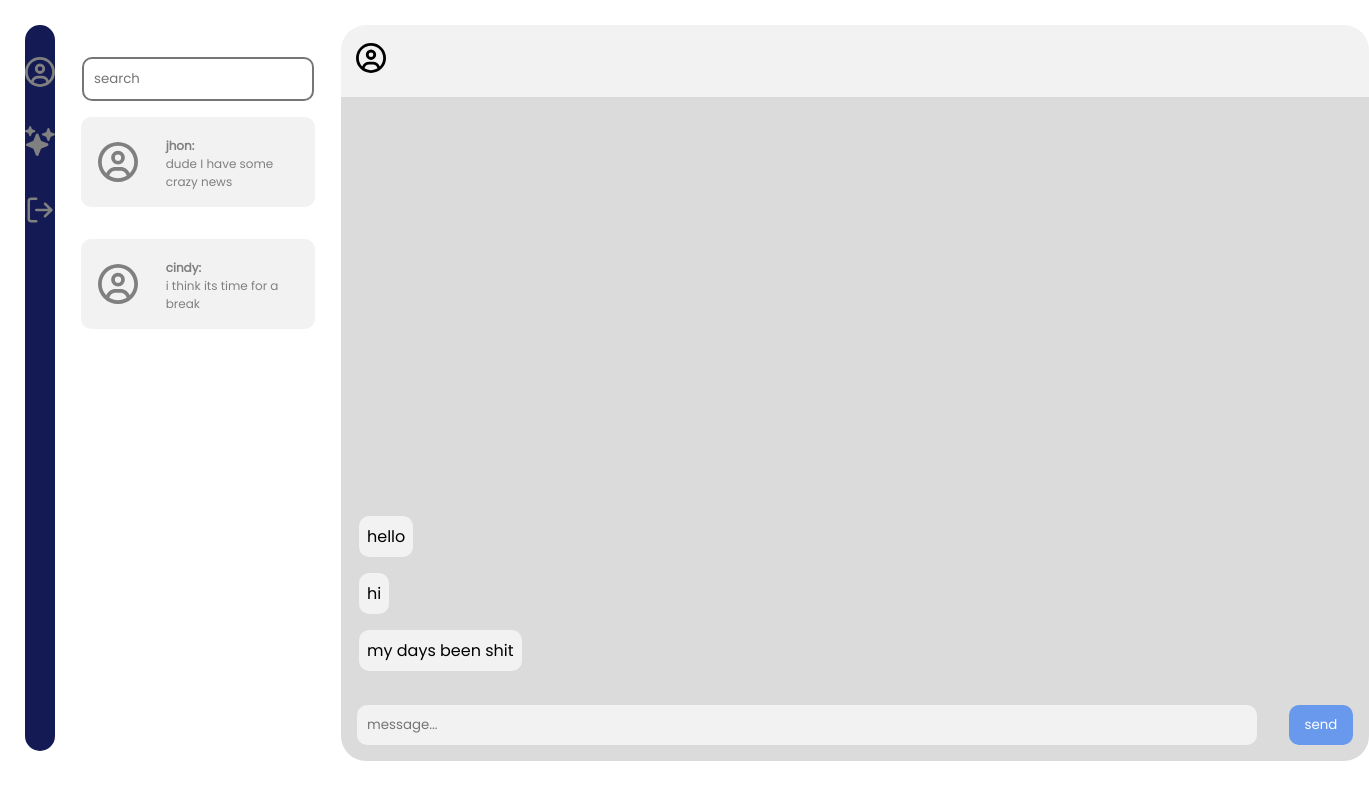
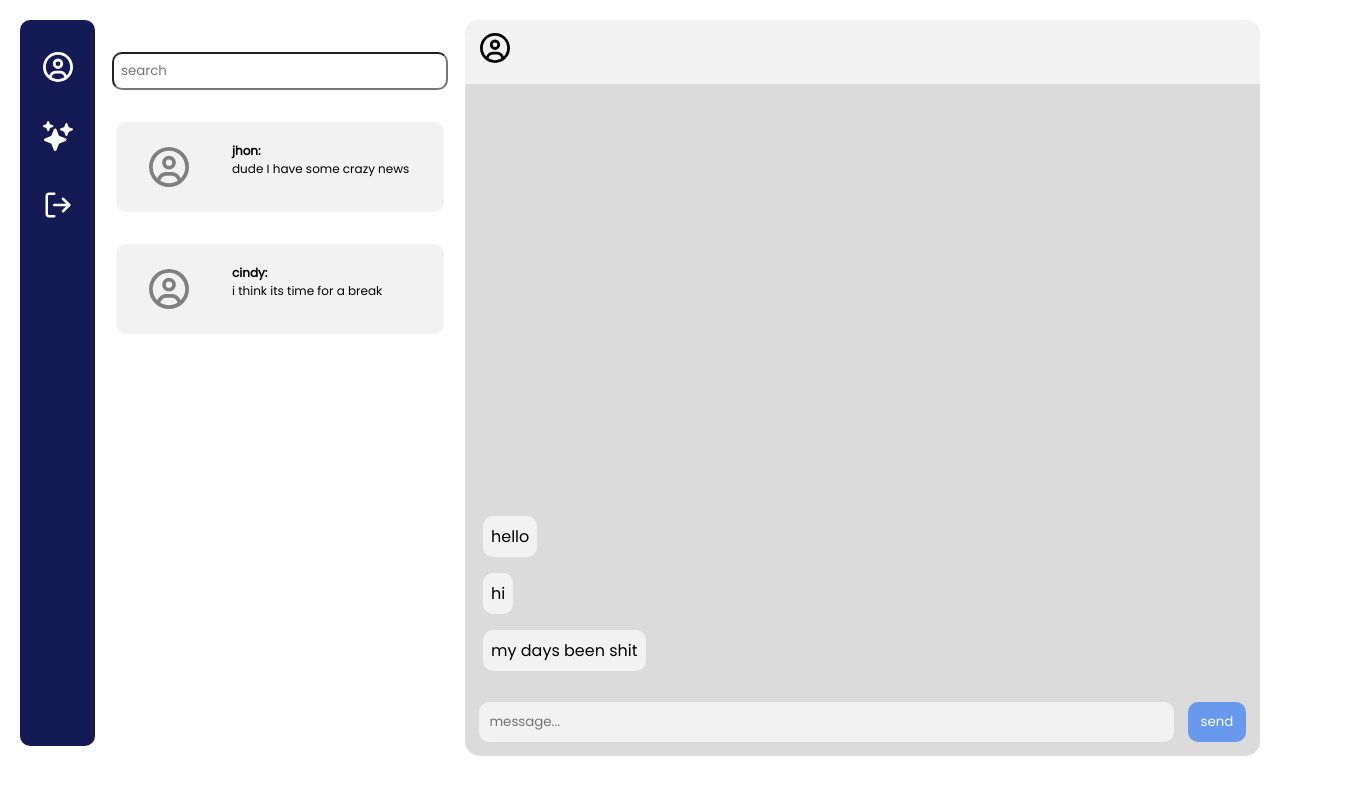
Before and after one commit to Ethan-Lem05/UofTHacks11-project, a React (Create React App) app: page / in a window 1280 px wide. Both pictures are taken after a click on the button "Login". Shown: the whole page, 1369 px wide, since content can reach past the window. Built offline with nearby package versions, Linux system fonts and the light colour scheme.

Commit message:
sean killed me

```diff
--- a/src/App.css
+++ b/src/App.css
@@ -56,7 +56,7 @@
     border-radius: 15px;
     margin: 5px;
     display: flex;
-    justify-content: flex-end;
+    /* justify-content: flex-end; */
     flex-direction: column;
     overflow-y: hidden;
     min-width: 350px;
@@ -67,10 +67,12 @@
 }
 
 .message-panel {
+    justify-content: flex-end;
     display: flex;
     flex-direction: column;
     padding: 10px;
     overflow-y: auto;
+    height:100%;
 }
 
 .message-controls {
--- a/src/App.js
+++ b/src/App.js
@@ -76,26 +76,23 @@ export function ChatPage(props) {
 
   }
   return (
-    <div style={{height: '92vh', padding: 20, display: 'flex'}}>
-
-      <div style={{display: 'flex',flex: 1, backgroundColor: '#131a54', borderRadius: 15, margin: 5, alignItems: 'center', flexDirection: 'column', color: 'grey'}}>
-        <div style={{marginTop: '2rem'}}>
-          <FaRegCircleUser color='grey' size={30} />
+    <div className='panel'>
+      <div className='subpanel-1'>
+        <div className='icon'>
+          <FaRegCircleUser color='white' size={30} />
         </div>
-        <div style={{marginTop: '2rem'}}>
-          <IoSparkles onClick={() => props.setChatPage(false)} color='grey' size={30} />
+        <div className='icon'>
+          <IoSparkles onClick={() => props.setChatPage(false)} color='white' size={30} />
         </div>
-        <div style={{marginTop: '2rem'}}>
-          <FiLogOut onClick={() => props.setUsername(undefined)} color='grey' size={30} />
+        <div className='icon'>
+          <FiLogOut onClick={() => props.setUsername(undefined)} color='white' size={30} />
         </div>
       </div>
 
-      <div style={{flex: 3, backgroundColor: 'white', borderRadius: 25,
-                  margin: 5, display: 'flex', alignItems: 'center',
-                  flexDirection: 'column', color: 'grey'}}>
-        <input style={{width: '13rem', marginTop: '2rem', backgroundColor: 'transparent', padding: 10, borderRadius: 10, borderStyle: 'solid'}} placeholder='search' type='text'/>
+      <div className='subpanel-2'>
+        <input className="input-1" placeholder='search' type='text'/>
         {chatPreview.map((data) => (
-        <div onClick={() => changeCurrentChat(data[0])} style={{backgroundColor: '#f2f2f2', width: '14rem', borderRadius: 10, padding: 5, height: '5rem', margin: '1rem', display: 'flex'}}>
+        <div style={{backgroundColor: '#f2f2f2', width: '100%', borderRadius: 10, padding: 5, height: '5rem', margin: '1rem', display: 'flex'}} onClick={() => changeCurrentChat(data[0])}>
           <div style={{flex: 3, justifyContent: 'center', alignItems: 'center', display: 'flex'}}>
               <FaRegCircleUser flex={4} color='grey' size={40} />
             </div>
@@ -106,24 +103,21 @@ export function ChatPage(props) {
         </div>
       ))}
       </div>
-
-      <div style={{height: '100%', display: 'flex', flexDirection: 'column', margin: 5}}>
-        <div style={{display: 'flex', flexDirection: 'flex-end', alignItems: 'center', backgroundColor: '#f2f2f2', borderTopLeftRadius: 25, borderTopRightRadius: 25, height: '5rem' }}>
+      <div className='subpanel-3'>
+        <div style={{display: 'flex', flexDirection: 'flex-end', alignItems: 'center', backgroundColor: '#f2f2f2', borderTopLeftRadius: 15, borderTopRightRadius: 15, height: '5rem' }}>
             <div style={{marginLeft: 15}}><FaRegCircleUser padding={10} size={30}/></div>
             <p style={{marginLeft: '1rem'}}>{props.userName}</p>
         </div>
-        <div style={{height: '100%', backgroundColor: '#dbdbdb', borderRadius: 25, display: 'flex', justifyContent: 'flex-end', flexDirection: 'column', borderTopLeftRadius: 0, borderTopRightRadius: 0}}>
-          <div style={{display: 'flex', flexDirection: 'column', padding: 10, overflowY: 'scroll'}}>
+         <div className='message-panel'>
           {currentChat.map((data) =>  (
             <div style={{alignSelf: data[0] == props.userName? 'flex-end' : 'flex-start', backgroundColor: data[0] == props.userName? '#6899ed' : '#f2f2f2', borderRadius: 10, margin: '0.5rem'}}>
               <p style={{margin: '0.5rem'}}>{data[1]}</p>
             </div>
           ))}
          </div>
-          <div style={{display: 'flex' , justifyContent: 'center'}}>
-              <input onChange={e => currentMessage.current = e.target.value} style={{width: '55rem', backgroundColor: '#f2f2f2', padding: 10, borderRadius: 10, borderStyle: 'none', margin: '1rem'}} placeholder='message...'/>
-              <button onClick={() => UpdateMessages()} style={{color: 'white', width: '4rem', backgroundColor: '#6899ed', padding: 10, borderRadius: 10, borderStyle: 'none', margin: '1rem'}}>send</button>
-          </div>
+         <div className='message-controls'>
+            <input onChange={e => currentMessage.current = e.target.value} placeholder='message...'/>
+            <button onClick={() => UpdateMessages()}>send</button>
          </div>
       </div>
     </div>
```
Lines whose indentation alone changed are shown as unchanged.
